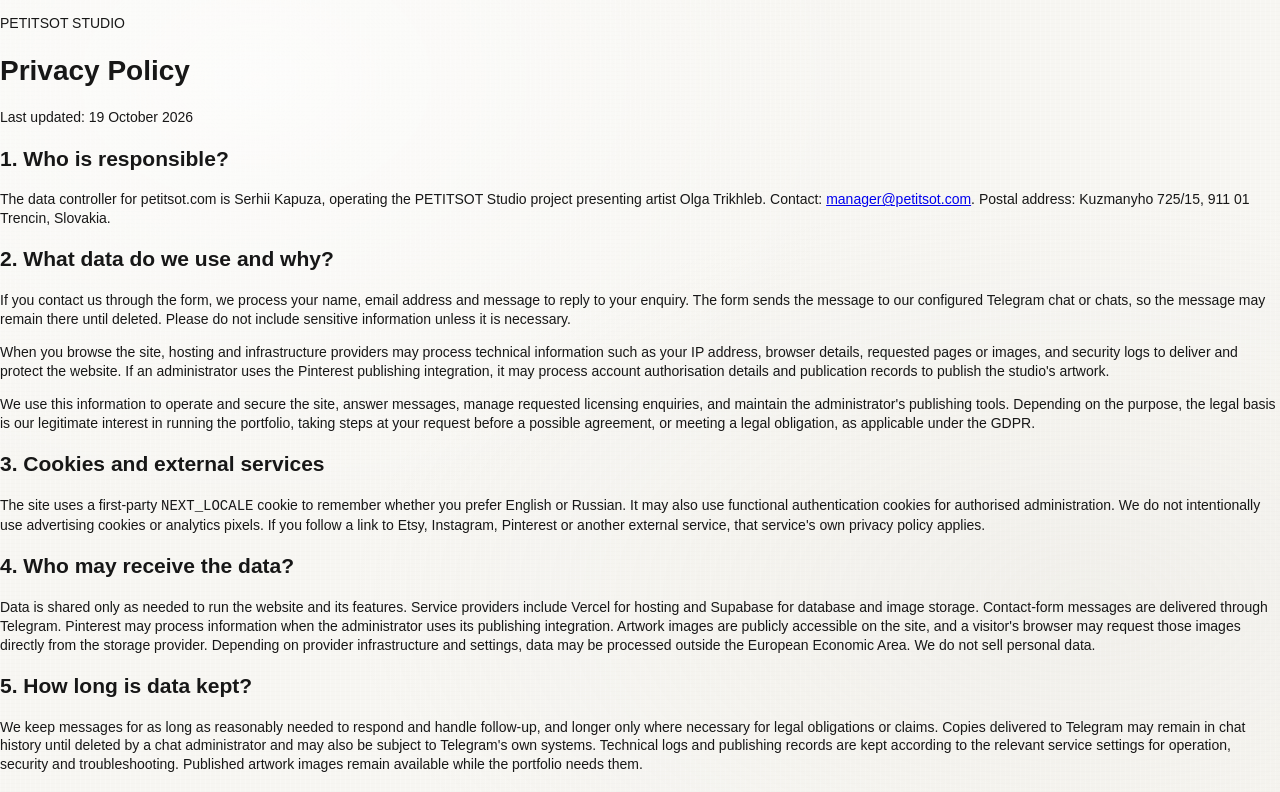
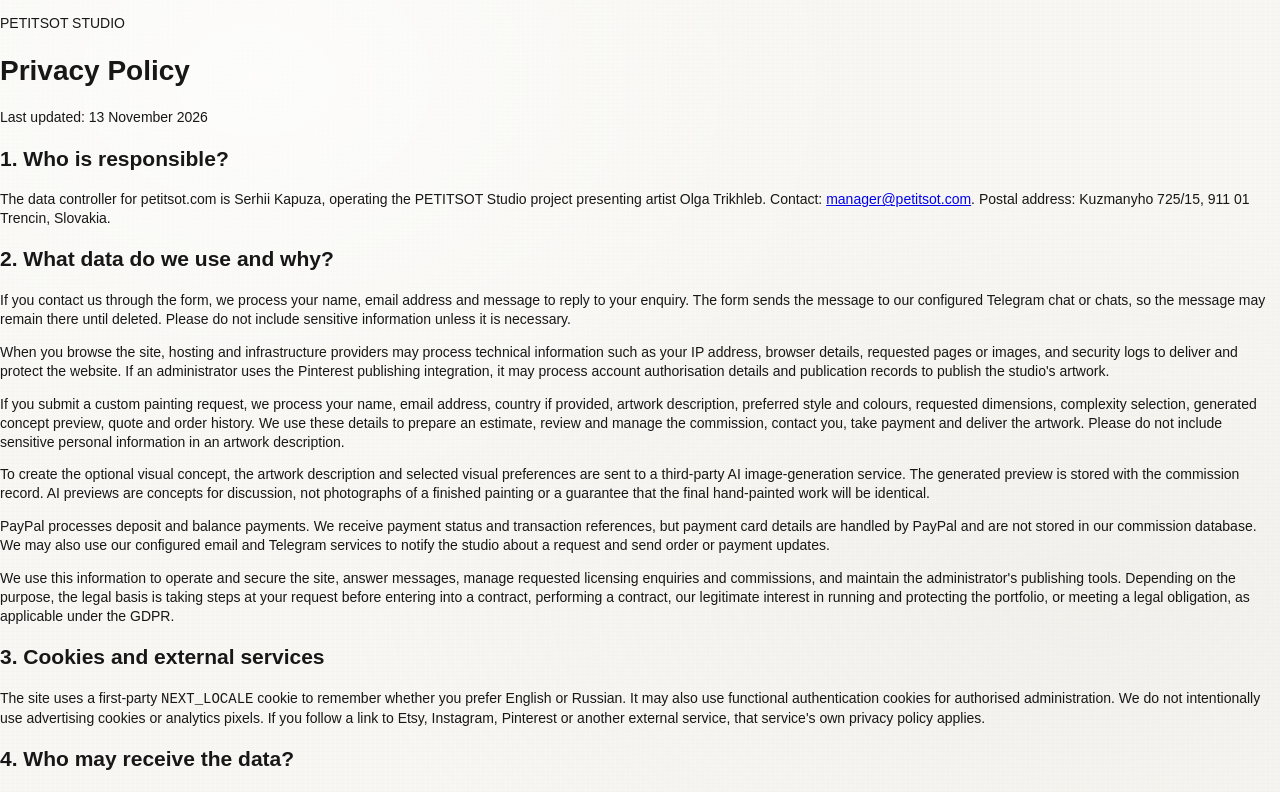
Before and after one commit to brodsk/PETIT-SOT-STUDIO, a Next.js app: page /privacy-policy in a window 1280 px wide. Shown: the top 792 px of the page. Built offline with nearby package versions, Linux system fonts and the light colour scheme.

Commit message:
Update privacy notice for AI-assisted painting commissions and payments

```diff
--- a/app/privacy-policy/page.tsx
+++ b/app/privacy-policy/page.tsx
@@ -12,7 +12,7 @@ export default function PrivacyPolicyPage() {
     <main className="mx-auto w-full max-w-3xl px-6 py-16 text-neutral-900">
       <p className="mb-3 text-xs uppercase tracking-[0.2em] text-neutral-500">PETITSOT STUDIO</p>
       <h1 className="mb-4 text-4xl tracking-tight">Privacy Policy</h1>
-      <p className="mb-10 text-sm text-neutral-500">Last updated: 19 October 2026</p>
+      <p className="mb-10 text-sm text-neutral-500">Last updated: 13 November 2026</p>
 
       <div className="space-y-8 leading-7">
         <section>
@@ -39,10 +39,30 @@ export default function PrivacyPolicyPage() {
             process account authorisation details and publication records to publish the studio's artwork.
           </p>
           <p className="mt-2">
+            If you submit a custom painting request, we process your name, email address, country if provided,
+            artwork description, preferred style and colours, requested dimensions, complexity selection,
+            generated concept preview, quote and order history. We use these details to prepare an estimate,
+            review and manage the commission, contact you, take payment and deliver the artwork. Please do not
+            include sensitive personal information in an artwork description.
+          </p>
+          <p className="mt-2">
+            To create the optional visual concept, the artwork description and selected visual preferences are
+            sent to a third-party AI image-generation service. The generated preview is stored with the
+            commission record. AI previews are concepts for discussion, not photographs of a finished painting
+            or a guarantee that the final hand-painted work will be identical.
+          </p>
+          <p className="mt-2">
+            PayPal processes deposit and balance payments. We receive payment status and transaction references,
+            but payment card details are handled by PayPal and are not stored in our commission database.
+            We may also use our configured email and Telegram services to notify the studio about a request and
+            send order or payment updates.
+          </p>
+          <p className="mt-2">
             We use this information to operate and secure the site, answer messages, manage requested
-            licensing enquiries, and maintain the administrator's publishing tools. Depending on the purpose,
-            the legal basis is our legitimate interest in running the portfolio, taking steps at your request
-            before a possible agreement, or meeting a legal obligation, as applicable under the GDPR.
+            licensing enquiries and commissions, and maintain the administrator's publishing tools. Depending
+            on the purpose, the legal basis is taking steps at your request before entering into a contract,
+            performing a contract, our legitimate interest in running and protecting the portfolio, or meeting
+            a legal obligation, as applicable under the GDPR.
           </p>
         </section>
 
```
